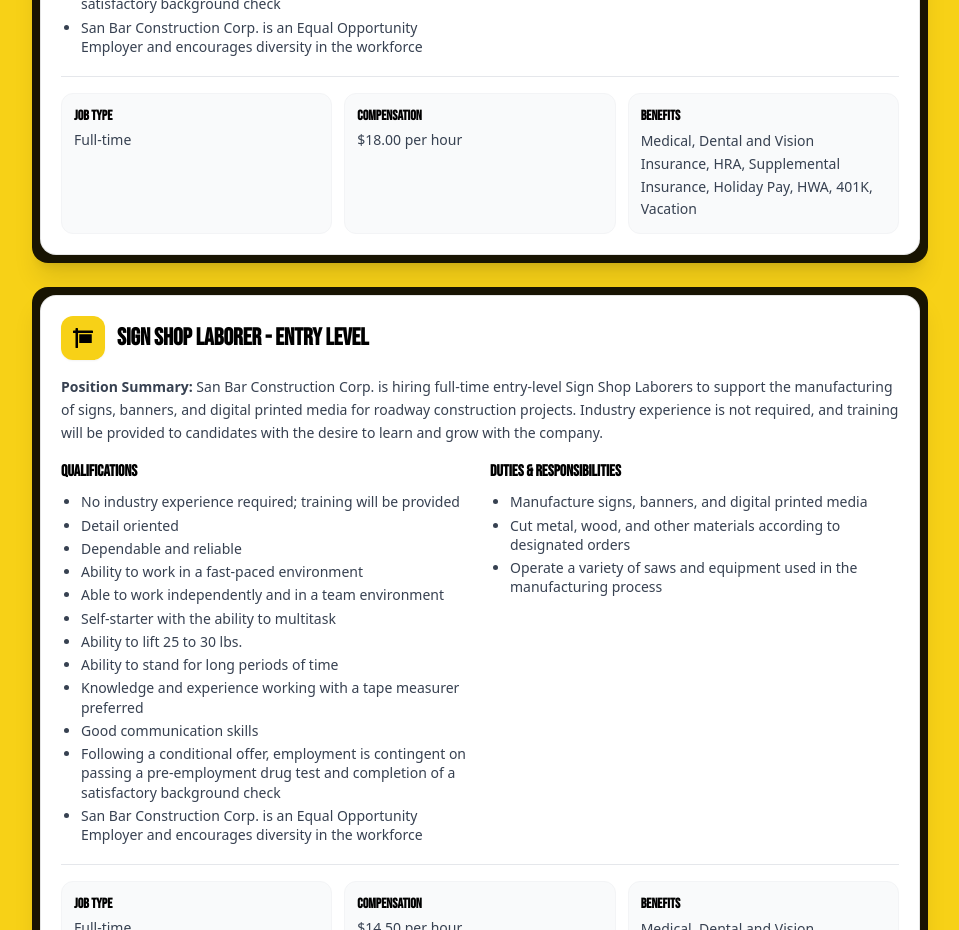
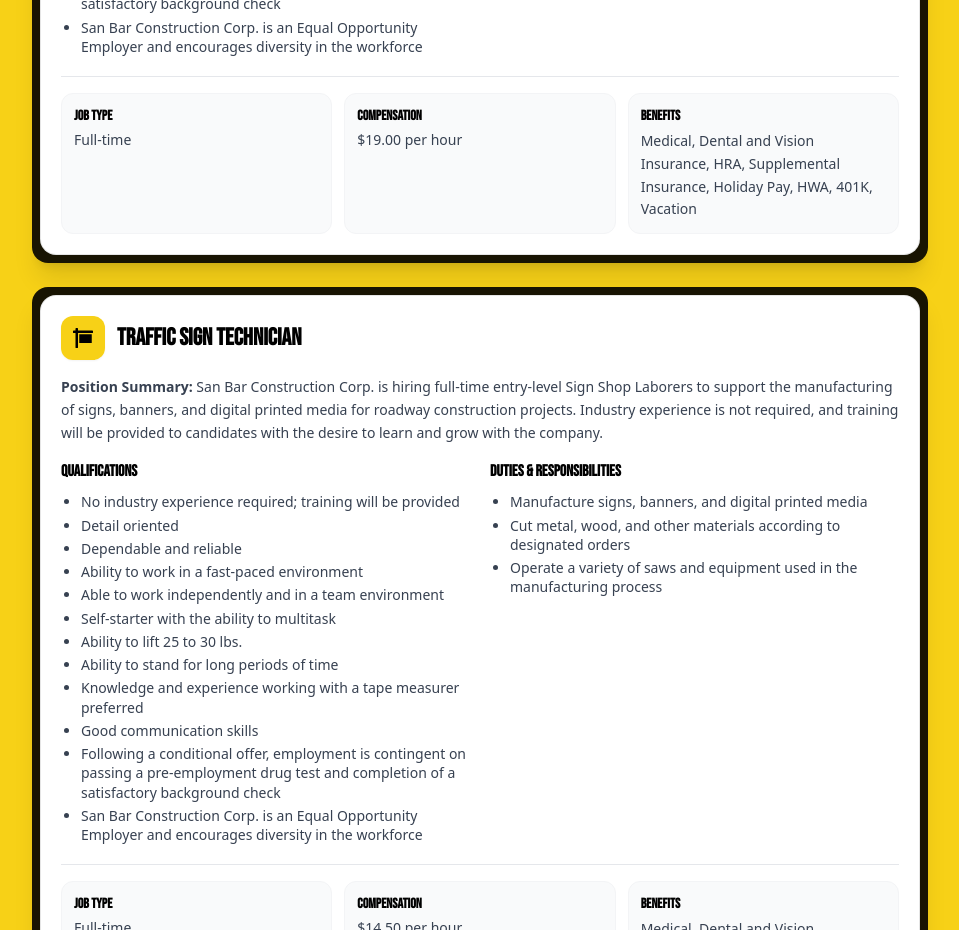
Before and after one commit to JoedyMcconn/SANBARCC, a Next.js app in the folder frontend/: page /job-opportunities in a window 1280 px wide. Shown: the part 1280-2210 px from the top of the page, without its empty margins (160-1119 px from the left). Built offline with nearby package versions, Linux system fonts and the light colour scheme.

Commit message:
few changes to jobs pages

```diff
--- a/frontend/src/app/job-application/page.tsx
+++ b/frontend/src/app/job-application/page.tsx
@@ -187,7 +187,7 @@ export default function JobApplicationForm() {
                 <div className="grid grid-cols-1 md:grid-cols-3 gap-4 font-sans mb-6">
 
                     <label className="flex items-center">
-                        <input type="checkbox" name="position" value="Sign Shop Laborer" className="mr-2"/> Sign Shop Laborer
+                        <input type="checkbox" name="position" value="Traffic Sign Technician" className="mr-2"/> Traffic Sign Technician
                     </label>
 
                     <label className="flex items-center">
--- a/frontend/src/app/job-opportunities/page.tsx
+++ b/frontend/src/app/job-opportunities/page.tsx
@@ -175,12 +175,12 @@ export default function JobOpportunities() {
                     "Perform other duties as assigned"
                 ]}
                 jobType="Full-time"
-                compensation="$18.00 per hour"
+                compensation="$19.00 per hour"
                 benefits="Medical, Dental and Vision Insurance, HRA, Supplemental Insurance, Holiday Pay, HWA, 401K, Vacation"
             />
 
             <JobPosition
-                title="Sign Shop Laborer - Entry Level"
+                title="Traffic Sign Technician"
                 icon={<FaSign />}
                 summary="San Bar Construction Corp. is hiring full-time entry-level Sign Shop Laborers to support the manufacturing of signs, banners, and digital printed media for roadway construction projects. Industry experience is not required, and training will be provided to candidates with the desire to learn and grow with the company."
                 qualifications={[
```
